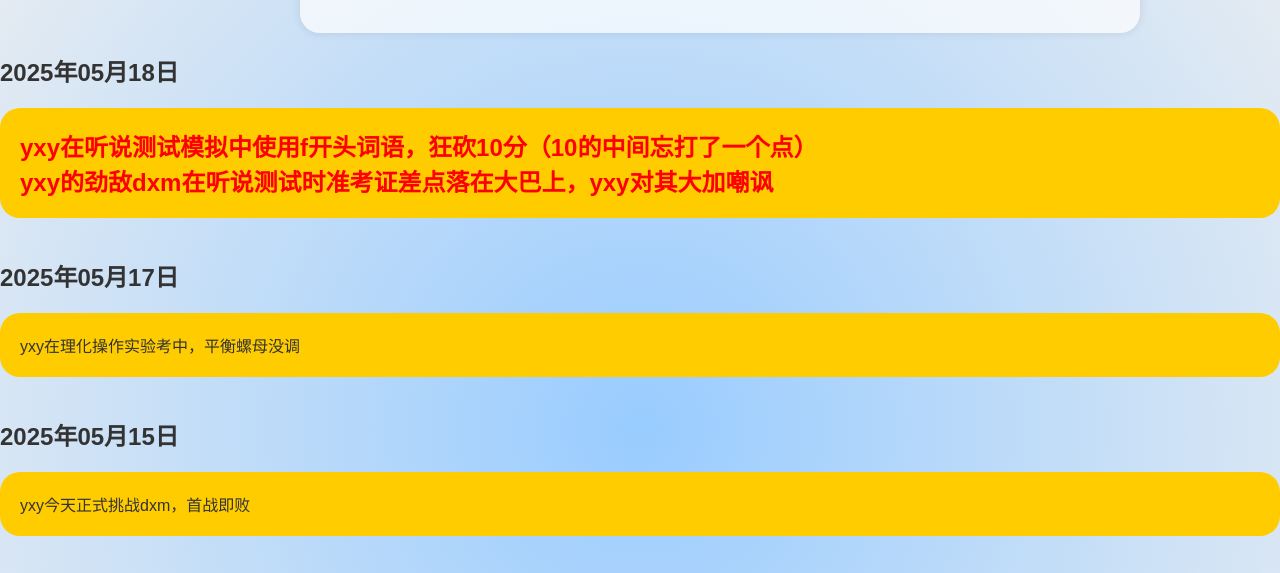
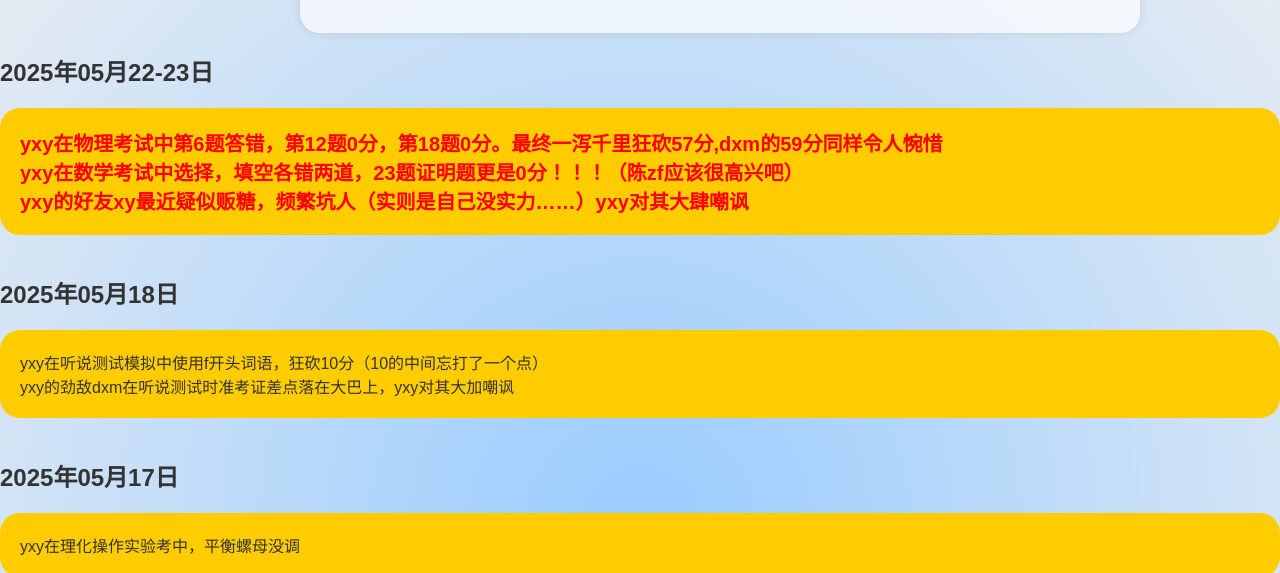
Before and after one commit to wym100171113/yxy, a plain HTML site: page index.html in a window 1280 px wide. Shown: the part 196-769 px from the top of the page. Drawn offline with Linux system fonts and the light colour scheme.

Commit message:
git commit -m "Update index.html with new content"

```diff
--- a/index.html
+++ b/index.html
@@ -133,7 +133,7 @@
         margin-bottom: 30px;
         font-weight: bold;
         color: #ff0000;
-        font-size: 24px;
+        font-size: 20px;
     }
     .highlight-group p {
         margin: 0;
@@ -159,8 +159,16 @@
         </div>
         </div>
     <div class="entry">
+        <div class="date">2025年05月22-23日</div>
+        <div class="highlight-group">
+            <p>yxy在物理考试中第6题答错，第12题0分，第18题0分。最终一泻千里狂砍57分,dxm的59分同样令人惋惜</p>
+            <p>yxy在数学考试中选择，填空各错两道，23题证明题更是0分！！！（陈zf应该很高兴吧）</p>
+            <p>yxy的好友xy最近疑似贩糖，频繁坑人（实则是自己没实力……）yxy对其大肆嘲讽</p>
+        </div>
+    </div>
+    <div class="entry">
         <div class="date">2025年05月18日</div>
-        <div class="highlight-group">
+        <div class="update">
             <p>yxy在听说测试模拟中使用f开头词语，狂砍10分（10的中间忘打了一个点）</p>
             <p>yxy的劲敌dxm在听说测试时准考证差点落在大巴上，yxy对其大加嘲讽</p>
         </div>
```
